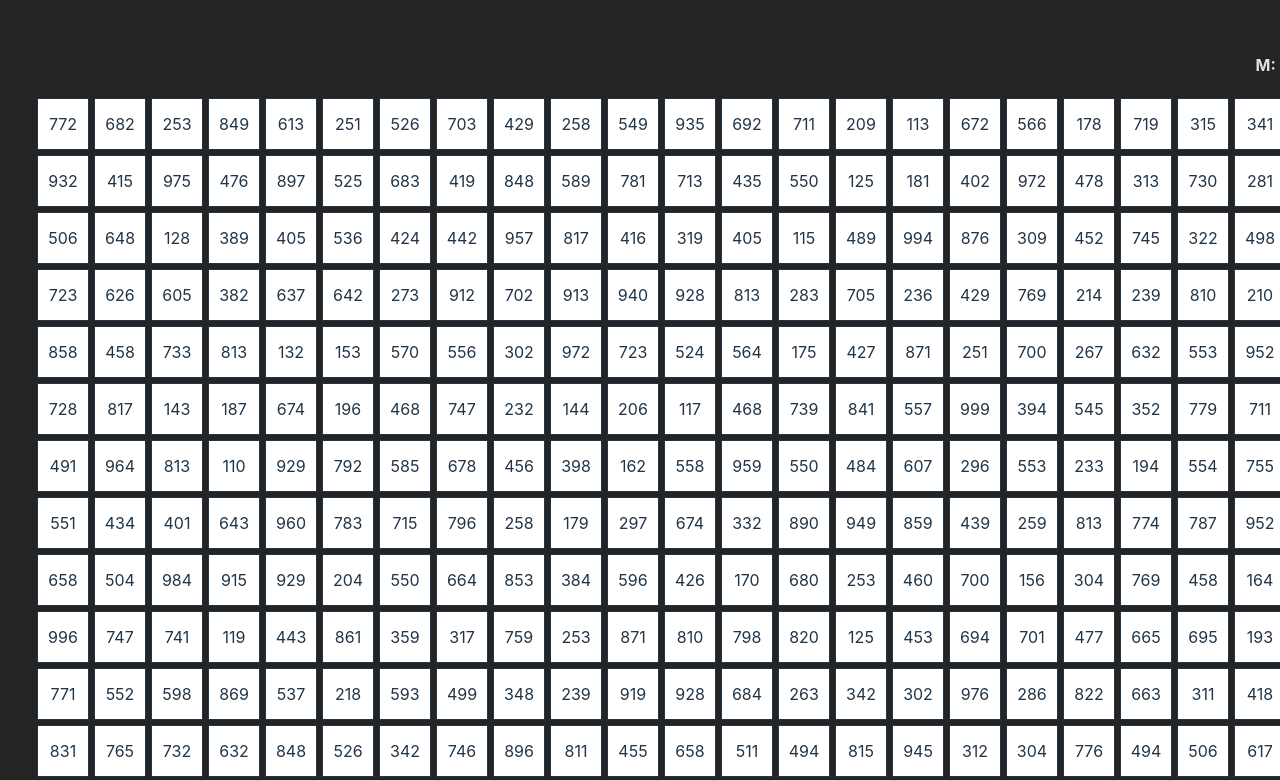
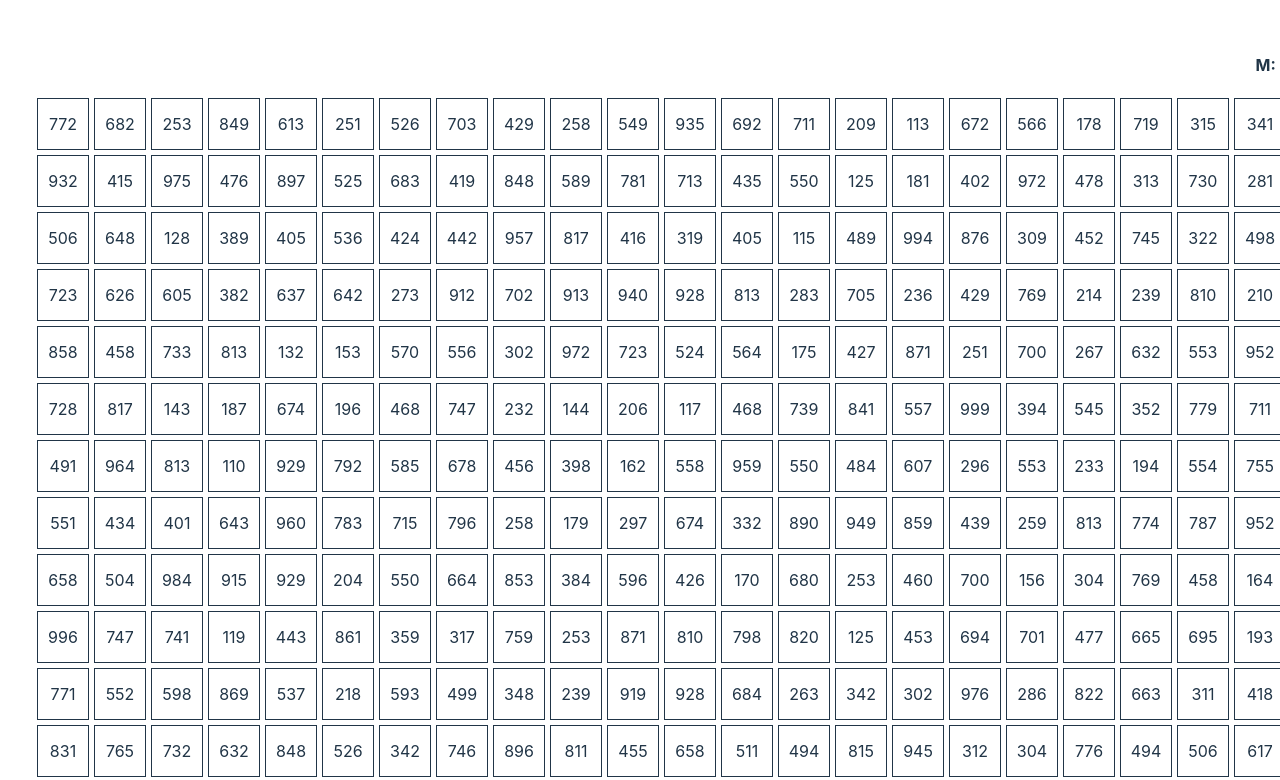
Before and after one commit to deysan/dynamic-table, a React (Vite) app: page / in a window 1280 px wide. Shown: the top 780 px of the page. Built offline with nearby package versions, Linux system fonts and the light colour scheme.

Commit message:
Fix style

```diff
--- a/src/index.css
+++ b/src/index.css
@@ -4,7 +4,6 @@
   line-height: 24px;
   font-weight: 400;
 
-  /* color-scheme: light dark; */
   color: #213547;
   background-color: #ffffff;
 
@@ -62,19 +61,6 @@
 button:focus,
 button:focus-visible {
   outline: 4px auto -webkit-focus-ring-color;
-}
-
-@media (prefers-color-scheme: light) {
-  :root {
-    color: rgba(255, 255, 255, 0.87);
-    background-color: #242424;
-  }
-  a:hover {
-    color: #535bf2;
-  }
-  button {
-    background-color: #1a1a1a;
-  }
 }
 
 .box {
```
